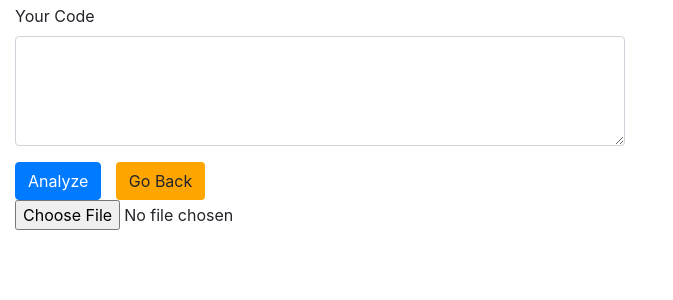
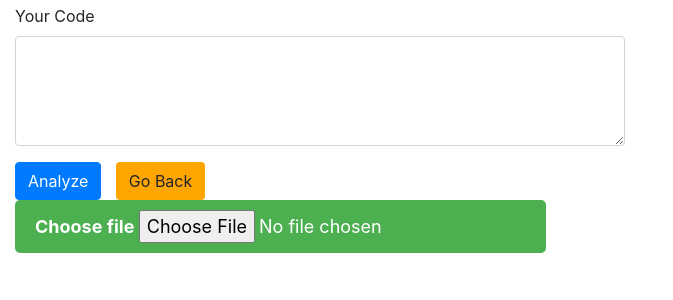
Before and after one commit to mahin12/chatgpt_network_security, a Flask app: page /test in a window 1280 px wide. Shown: the part 207-507 px from the top of the page, without its empty margins (0-673 px from the left). Run offline with Flask 2, Linux system fonts and the light colour scheme; a user stored in the database is signed in; some libraries are stand-ins or nearby versions.

Commit message:
commit message

```diff
--- a/templates/test.html
+++ b/templates/test.html
@@ -27,7 +27,11 @@
                     </button>
                 </form>
                 <form action="/upload" method="post" enctype="multipart/form-data">
-                    <input type="file" name="file">
+                    <label for="file-upload" class="custom-file-upload">
+                        <i class="fa fa-cloud-upload"></i> Choose file
+                        <input type="file" name="file">
+                    </label>
+
                 </form>
             </div>
             <div class="col-md-6">
@@ -70,24 +74,22 @@
         });
     </script>
 
-    <!-- <style>
-        input[type="file"] {
-            display: none;
-        }
-
+    <style>
         .custom-file-upload {
             display: inline-block;
+            cursor: pointer;
             padding: 10px 20px;
+            font-size: 18px;
+            font-weight: bold;
+            color: #fff;
             background-color: #4CAF50;
-            color: white;
             border-radius: 5px;
-            cursor: pointer;
         }
 
         .custom-file-upload:hover {
             background-color: #3e8e41;
         }
-    </style> -->
+    </style>
 
 </body>
 
```
